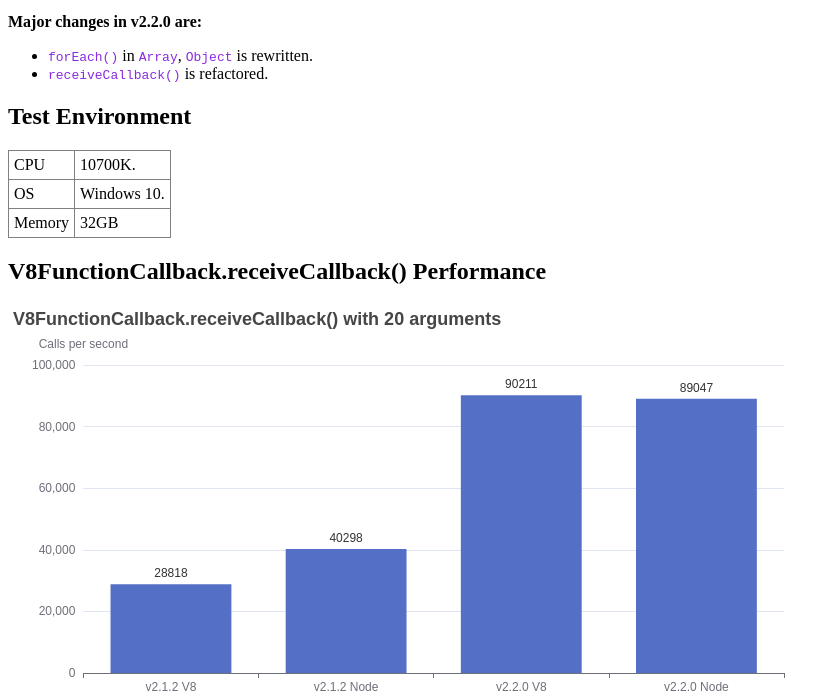
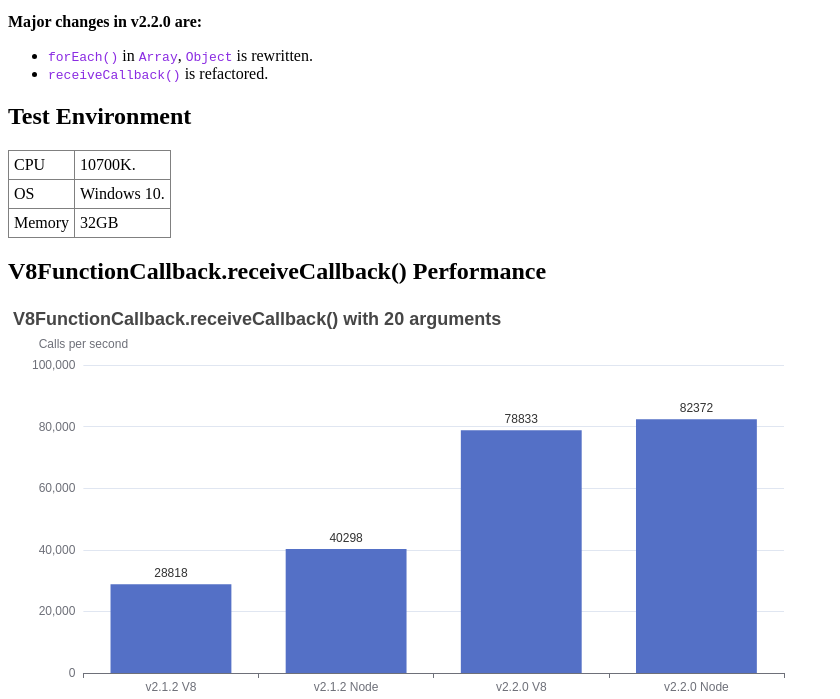
Before and after one commit to caoccao/JavetPerf, a plain HTML site: page docs/index.html in a window 1280 px wide. Shown: the part 101-800 px from the top of the page, without its empty margins (0-840 px from the left). Drawn offline with nearby package versions, Linux system fonts and the light colour scheme; animation ran at ten frames a second.

Commit message:
📃 docs: Add support to Javet v2.2.0

```diff
--- a/docs/index.html
+++ b/docs/index.html
@@ -99,16 +99,9 @@
         const getChart = (id) => echarts.init(document.getElementById(id), null, options);
         const grid = { left: '3%', right: '3%', bottom: '3%', containLabel: true };
         const label = { normal: { show: true, position: 'top' } };
-        const xAxis = {
-            type: 'category',
-            data: [
-                'v2.1.2 V8', 'v2.1.2 Node',
-                'v2.2.0 V8', 'v2.2.0 Node',
-            ],
-        };
         const reportMap = {};
         reportMap['2.1.2'] = {"V8FunctionCallbackReceiveCallbackWithoutArguments":{"v8":"372300","node":"388500"},"V8FunctionCallbackReceiveCallbackWith20Arguments":{"v8":"28818","node":"40298"},"V8ValueArrayForEachWithUniIndexedConsumer":{"v8":"870","node":"798"},"V8ValueArrayForEachWithUniConsumer":{"v8":"846","node":"841"},"V8ValueFunctionCallWithoutArguments":{"v8":"1038421","node":"994035"},"V8ValueFunctionCallWith20Arguments":{"v8":"237529","node":"236266"},"V8ValueMapGetInteger":{"v8":"741839","node":"711743"},"V8ValueMapGetLong":{"v8":"729927","node":"647668"},"V8ValueMapGetBoolean":{"v8":"769230","node":"704721"},"V8ValueMapGetDouble":{"v8":"739098","node":"689179"},"V8ValueMapGetString":{"v8":"615384","node":"577367"},"V8ValueObjectGetInteger":{"v8":"781250","node":"739098"},"V8ValueObjectForEachWithUniIndexedConsumer":{"v8":"608","node":"560"},"V8ValueObjectForEachWithBiConsumer":{"v8":"301","node":"302"},"V8ValueObjectGetLong":{"v8":"735294","node":"696864"},"V8ValueObjectGetBoolean":{"v8":"761035","node":"726744"},"V8ValueObjectGetDouble":{"v8":"719424","node":"708717"},"V8ValueObjectGetString":{"v8":"604229","node":"599880"},"V8ValueObjectForEachWithUniConsumer":{"v8":"625","node":"595"},"V8ValueObjectForEachWithBiIndexedConsumer":{"v8":"307","node":"304"}};
-        reportMap['2.2.0'] = {"V8FunctionCallbackReceiveCallbackWithoutArguments":{"v8":"365764","node":"378787"},"V8FunctionCallbackReceiveCallbackWith20Arguments":{"v8":"90211","node":"89047"},"V8ValueArrayForEachWithUniIndexedConsumer":{"v8":"3984","node":"4166"},"V8ValueArrayForEachWithUniConsumer":{"v8":"4219","node":"4000"},"V8ValueFunctionCallWithoutArguments":{"v8":"990099","node":"956937"},"V8ValueFunctionCallWith20Arguments":{"v8":"234192","node":"232828"},"V8ValueMapGetInteger":{"v8":"893655","node":"868055"},"V8ValueMapGetLong":{"v8":"901713","node":"862068"},"V8ValueMapGetBoolean":{"v8":"904977","node":"884173"},"V8ValueMapGetDouble":{"v8":"915750","node":"841042"},"V8ValueMapGetString":{"v8":"720461","node":"699790"},"V8ValueObjectGetInteger":{"v8":"889679","node":"893655"},"V8ValueObjectForEachWithUniIndexedConsumer":{"v8":"1464","node":"1499"},"V8ValueObjectForEachWithBiConsumer":{"v8":"686","node":"718"},"V8ValueObjectGetLong":{"v8":"753579","node":"758725"},"V8ValueObjectGetBoolean":{"v8":"900090","node":"887311"},"V8ValueObjectGetDouble":{"v8":"865800","node":"872600"},"V8ValueObjectGetString":{"v8":"727272","node":"741839"},"V8ValueObjectForEachWithUniConsumer":{"v8":"1477","node":"1424"},"V8ValueObjectForEachWithBiIndexedConsumer":{"v8":"696","node":"717"}};
+        reportMap['2.2.0'] = {"V8FunctionCallbackReceiveCallbackWithoutArguments":{"v8":"347705","node":"349895"},"V8FunctionCallbackReceiveCallbackWith20Arguments":{"v8":"78833","node":"82372"},"V8ValueArrayForEachWithUniIndexedConsumer":{"v8":"3610","node":"3921"},"V8ValueArrayForEachWithUniConsumer":{"v8":"3571","node":"3759"},"V8ValueFunctionCallWithoutArguments":{"v8":"1015228","node":"968054"},"V8ValueFunctionCallWith20Arguments":{"v8":"204603","node":"208768"},"V8ValueMapGetInteger":{"v8":"820344","node":"801282"},"V8ValueMapGetLong":{"v8":"871839","node":"821692"},"V8ValueMapGetBoolean":{"v8":"853242","node":"801282"},"V8ValueMapGetDouble":{"v8":"780640","node":"836120"},"V8ValueMapGetString":{"v8":"706214","node":"684462"},"V8ValueObjectGetInteger":{"v8":"865051","node":"840336"},"V8ValueObjectForEachWithUniIndexedConsumer":{"v8":"1390","node":"1468"},"V8ValueObjectForEachWithBiConsumer":{"v8":"656","node":"676"},"V8ValueObjectGetLong":{"v8":"849617","node":"838222"},"V8ValueObjectGetBoolean":{"v8":"843170","node":"868809"},"V8ValueObjectGetDouble":{"v8":"814332","node":"809061"},"V8ValueObjectGetString":{"v8":"692520","node":"685400"},"V8ValueObjectForEachWithUniConsumer":{"v8":"1386","node":"1440"},"V8ValueObjectForEachWithBiIndexedConsumer":{"v8":"649","node":"680"}};
         const reportToData = (reportMap, name) => {
             const data = [];
             Object.entries(reportMap).forEach(versionedReportEntry => {
@@ -119,6 +112,17 @@
                 });
             });
             return data;
+        };
+        const reportToXAxis = (reportMap) => {
+            const data = [];
+            Object.getOwnPropertyNames(reportMap).forEach(name => {
+                data.push(`v${name} V8`, `v${name} Node`);
+            });
+            return data;
+        };
+        const xAxis = {
+            type: 'category',
+            data: reportToXAxis(reportMap),
         };
         let chart = getChart('V8FunctionCallbackReceiveCallbackWith20Arguments');
         chart.setOption({
```
Also changed, not shown: 1 other file.
